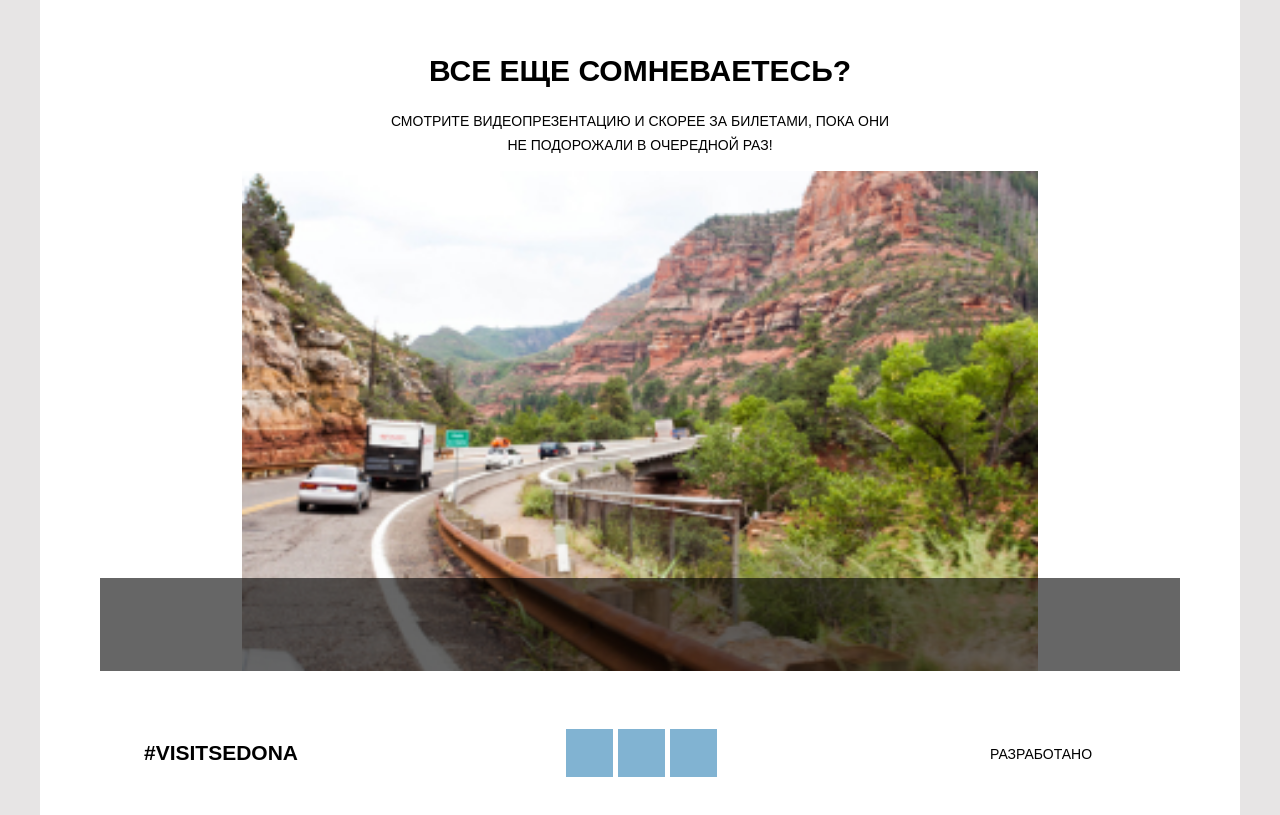
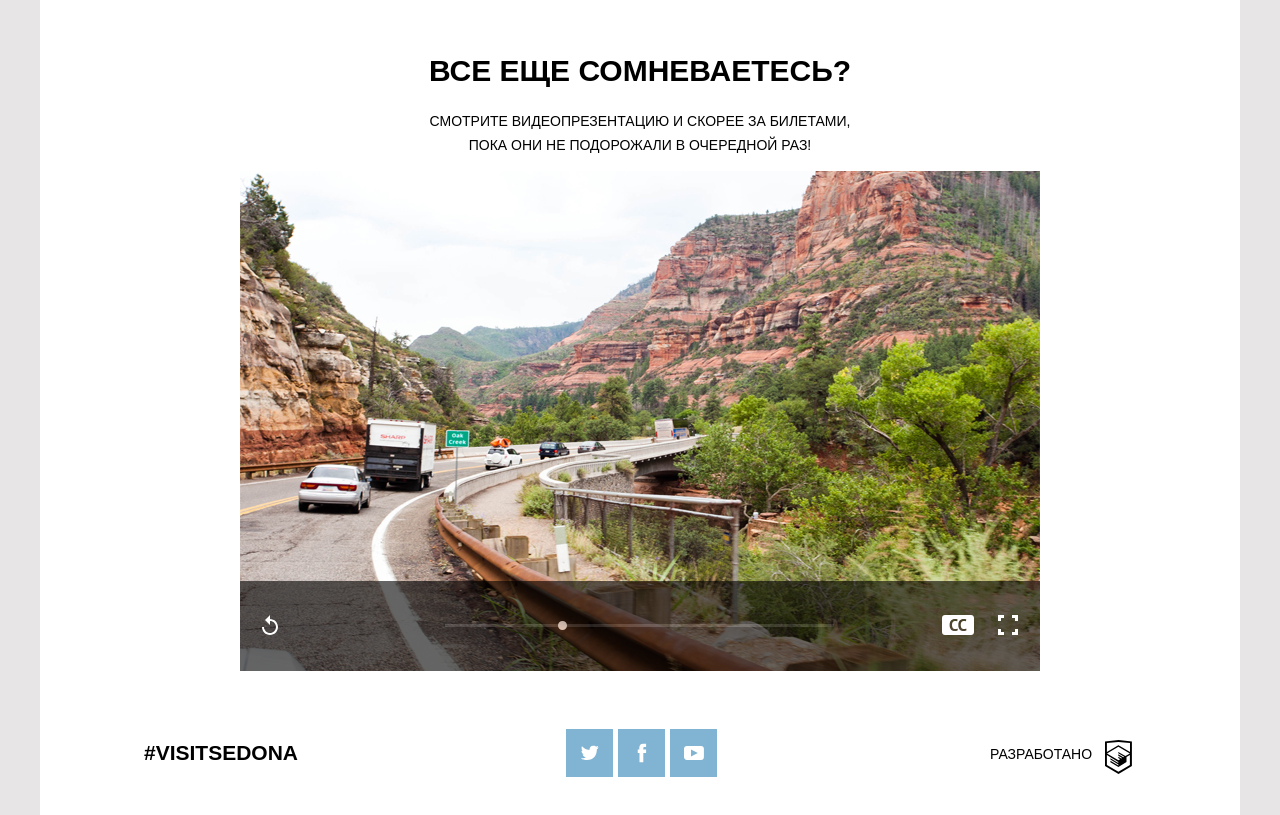
Before and after one commit to EzhovaT/1333157-sedona-22, a website: page source/catalog.html in a window 1280 px wide. Shown: the part 1096-1911 px from the top of the page. Drawn offline with nearby package versions, Linux system fonts and the light colour scheme; files that its build step writes are made by us from their sources.

Commit message:
Декоративные элементы страницы каталога

```diff
--- a/source/catalog.html
+++ b/source/catalog.html
@@ -7,6 +7,14 @@
     <link rel="stylesheet" href="css/style.css">
   </head>
   <body class="page__body">
+    <object class="page__sprite-icons"
+      data="img/footer-icons.svg"
+      type="image/svg+xml"
+    ></object>
+    <object class="page__sprite-icons"
+      data="img/video-player-icons.svg"
+      type="image/svg+xml"
+    ></object>
     <div class="page__wrapper">
       <header class="page-header">
         <nav class="main-nav main-nav_nojs main-nav_closed-menu">
@@ -153,7 +161,43 @@
             </div>
             <div class="video-presentation__player">
               <div class="video-player">
-                <div class="video-player__controls"></div>
+                <picture class="video-player__picture">
+                  <source class="video-player__image"
+                    media="(min-width: 768px)"
+                    srcset="img/video-desktop.jpg"
+                  />
+                  <img class="video-player__image"
+                    src="img/video-mobile.jpg"
+                    alt="Изображение-обложка видеопрезентации города"
+                  />
+                </picture>
+
+                <div class="video-player__controls control">
+                  <div class="video-player__scroll-bar">
+                    <div class="control__scroll">
+                      <svg class="control__icon" width="235" height="13">
+                        <use href="img/video-player-icons.svg#icon-volume"></use>
+                      </svg>
+                    </div>
+                  </div>
+                  <div class="video-player__control-btn">
+                    <button class="control__btn control__btn_replay">
+                      <svg class="control__icon" width="16" height="20">
+                        <use href="img/video-player-icons.svg#icon-replay"></use>
+                      </svg>
+                    </button>
+                    <button class="control__btn">
+                      <svg class="control__icon" width="32" height="20">
+                        <use href="img/video-player-icons.svg#icon-subtitles"></use>
+                      </svg>
+                    </button>
+                    <button class="control__btn">
+                      <svg class="control__icon" width="20" height="20">
+                        <use href="img/video-player-icons.svg#icon-fullscreen"></use>
+                      </svg>
+                    </button>
+                  </div>
+                </div>
               </div>
             </div>
           </div>
@@ -165,24 +209,27 @@
         <div class="footer-social">
           <ul class="footer-social__list">
             <li class="footer-social__item">
-              <a
-                class="footer-social__link footer-social__link_twitter"
-                href="https://twitter.com/?lang=ru"
+              <a class="footer-social__link" href="https://twitter.com/?lang=ru"
                 >Ссылка на социальную сеть twitter
+                <svg class="footer-social__icon" width="18" height="15">
+                  <use href="img/footer-icons.svg#icon-twitter"></use>
+                </svg>
               </a>
             </li>
             <li class="footer-social__item">
-              <a
-                class="footer-social__link footer-social__link_facebook"
-                href="https://ru-ru.facebook.com/"
+              <a class="footer-social__link" href="https://ru-ru.facebook.com/"
                 >Ссылка на социальную сеть facebook
+                <svg class="footer-social__icon" width="9" height="19">
+                  <use href="img/footer-icons.svg#icon-facebook"></use>
+                </svg>
               </a>
             </li>
             <li class="footer-social__item">
-              <a
-                class="footer-social__link footer-social__link_youtube"
-                href="https://www.youtube.com/"
+              <a class="footer-social__link" href="https://www.youtube.com/"
                 >Ссылка на видеохостинг youtube
+                <svg class="footer-social__icon" width="20" height="14">
+                  <use href="img/footer-icons.svg#icon-youtube"></use>
+                </svg>
               </a>
             </li>
           </ul>
@@ -194,6 +241,9 @@
             title="Ссылка на интенсив в HTML Academy"
           >
             Разработано
+            <svg class="footer-copyright__icon" width="27" height="35">
+              <use href="img/footer-icons.svg#icon-htmlacademy-logo"></use>
+            </svg>
           </a>
         </div>
       </footer>
--- /dev/null
+++ b/source/sass/blocks/control.scss
@@ -0,0 +1,40 @@
+.control__scroll {
+  .control__icon {
+    color: $light-content-color;
+
+    @media (min-width: $tablet-width) {
+      width: 390px;
+    }
+  }
+}
+
+.control__btn {
+  background-color: transparent;
+  border: none;
+  color: $player-controls-icon;
+  padding: 0 12px;
+  text-align: left;
+
+  @media (min-width: $tablet-width) {
+    color: $light-content-color;
+  }
+}
+
+.control__btn_replay {
+  flex-grow: 1;
+}
+
+.control__icon {
+  &:hover {
+    color: $player-controls-icon-hover;
+
+    @media (min-width: $tablet-width) {
+      color: $light-content-color;
+      opacity: 0.6;
+    }
+  }
+
+  &:active {
+    opacity: 0.3;
+  }
+}
--- a/source/sass/blocks/video-player.scss
+++ b/source/sass/blocks/video-player.scss
@@ -1,27 +1,59 @@
 .video-player {
+  position: relative;
   width: 100%;
   height: 200px;
   display: flex;
   justify-content: center;
   align-items: flex-end;
-  background-image: url("../img/video-mobile.jpg");
-  background-repeat: no-repeat;
-  background-size: contain;
-  background-position: center;
 
   @media (min-width: $tablet-width) {
-    height: 100%;
+    height: 500px;
   }
 }
 
+.video-player__image {
+  width: 100%;
+  display: block;
+}
+
 .video-player__controls {
-  width: 280px;
+  position: absolute;
+  width: 100%;
+  height: 90px;
+  bottom: -50px;
+  padding: 0 20px;
+
+  @media (min-width: $tablet-width) {
+    padding: 0;
+    bottom: 0;
+  }
+}
+
+.video-player__scroll-bar {
+  justify-content: center;
   height: 40px;
   background-color: $main-content-color;
   opacity: 0.6;
+}
+
+.video-player__control-btn {
+  height: 60px;
+  padding: 0 10px;
+  background-color: $input-bg-color;
 
   @media (min-width: $tablet-width) {
-    width: 100%;
-    height: 93px;
+    background-color: transparent;
   }
 }
+
+.video-player__scroll-bar,
+.video-player__control-btn {
+  display: flex;
+  align-items: center;
+  width: 100%;
+
+  @media (min-width: $tablet-width) {
+    position: absolute;
+    height: 90px;
+  }
+}
--- a/source/sass/blocks/video-presentation.scss
+++ b/source/sass/blocks/video-presentation.scss
@@ -7,7 +7,7 @@
 }
 
 .video-presentation__wrapper {
-  padding: 20px;
+  padding: 20px 0 60px;
   text-align: center;
 
   @media (min-width: $tablet-width) {
@@ -16,8 +16,9 @@
 }
 
 .video-presentation__prompting {
-  width: 500px;
   margin: 0 auto;
+  max-width: 500px;
+  padding: 0 20px;
 }
 
 .video-presentation__title {
@@ -37,6 +38,11 @@
 
 .video-presentation__player {
   @media (min-width: $tablet-width) {
-    height: 500px;
+    width: 648px;
+    margin: 0 auto;
+  }
+
+  @media (min-width: $desktop-width) {
+    width: 800px;
   }
 }
--- a/source/sass/global/variables.scss
+++ b/source/sass/global/variables.scss
@@ -13,3 +13,5 @@ $input-name-color: #333333;
 $input-bg-color: #f2f2f2;
 $input-shadow-color: #e6e6e6;
 $btn-down-color: #d5d5d5;
+$player-controls-icon: #5c6870;
+$player-controls-icon-hover: #333333;
--- a/source/sass/style.scss
+++ b/source/sass/style.scss
@@ -39,3 +39,4 @@
 @import "blocks/photo-card.scss";
 @import "blocks/video-presentation.scss";
 @import "blocks/video-player.scss";
+@import "blocks/control.scss";
```
Also changed, not shown: source/img/video-desktop.jpg (added), source/img/video-player-icons.svg (added).
